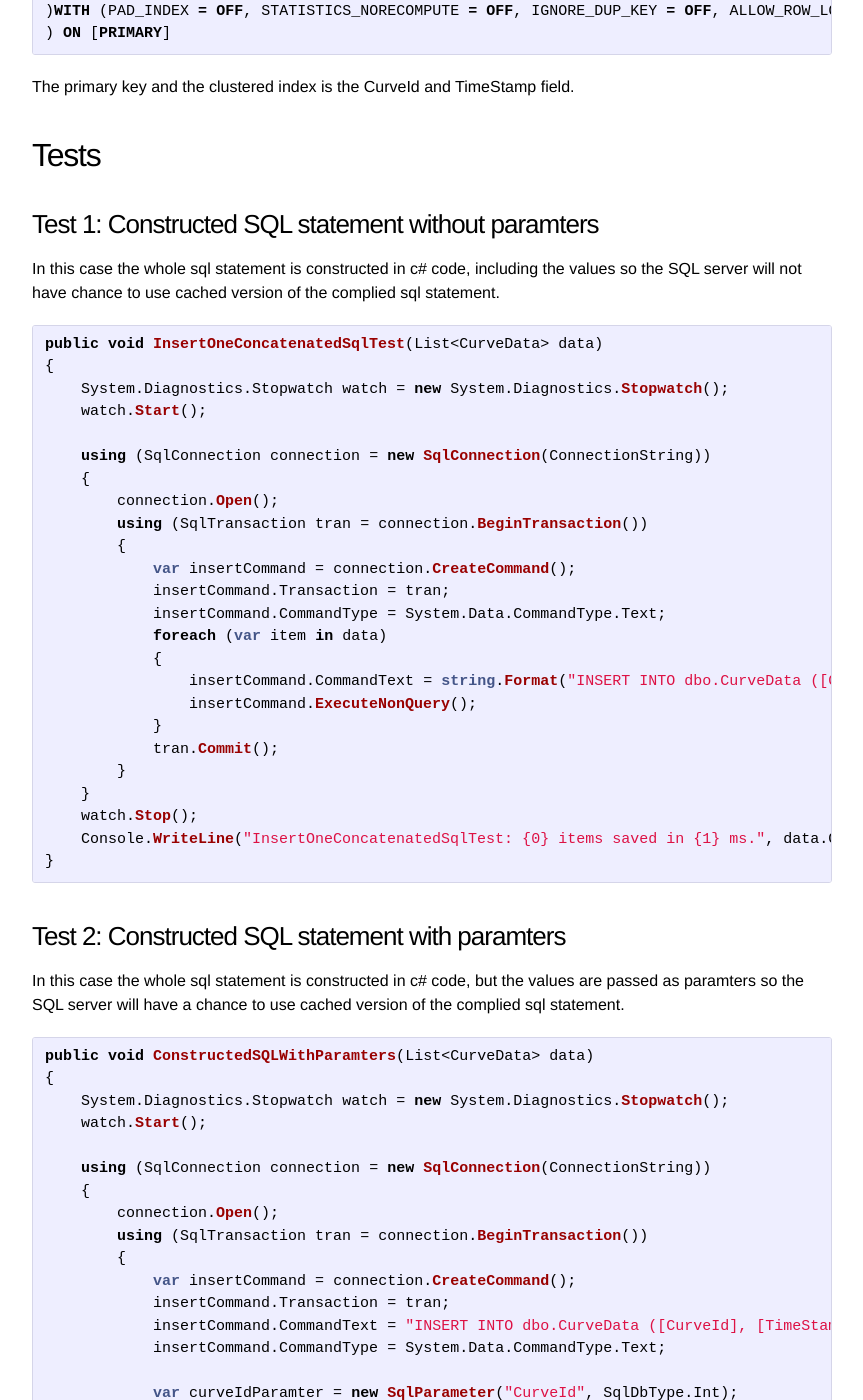
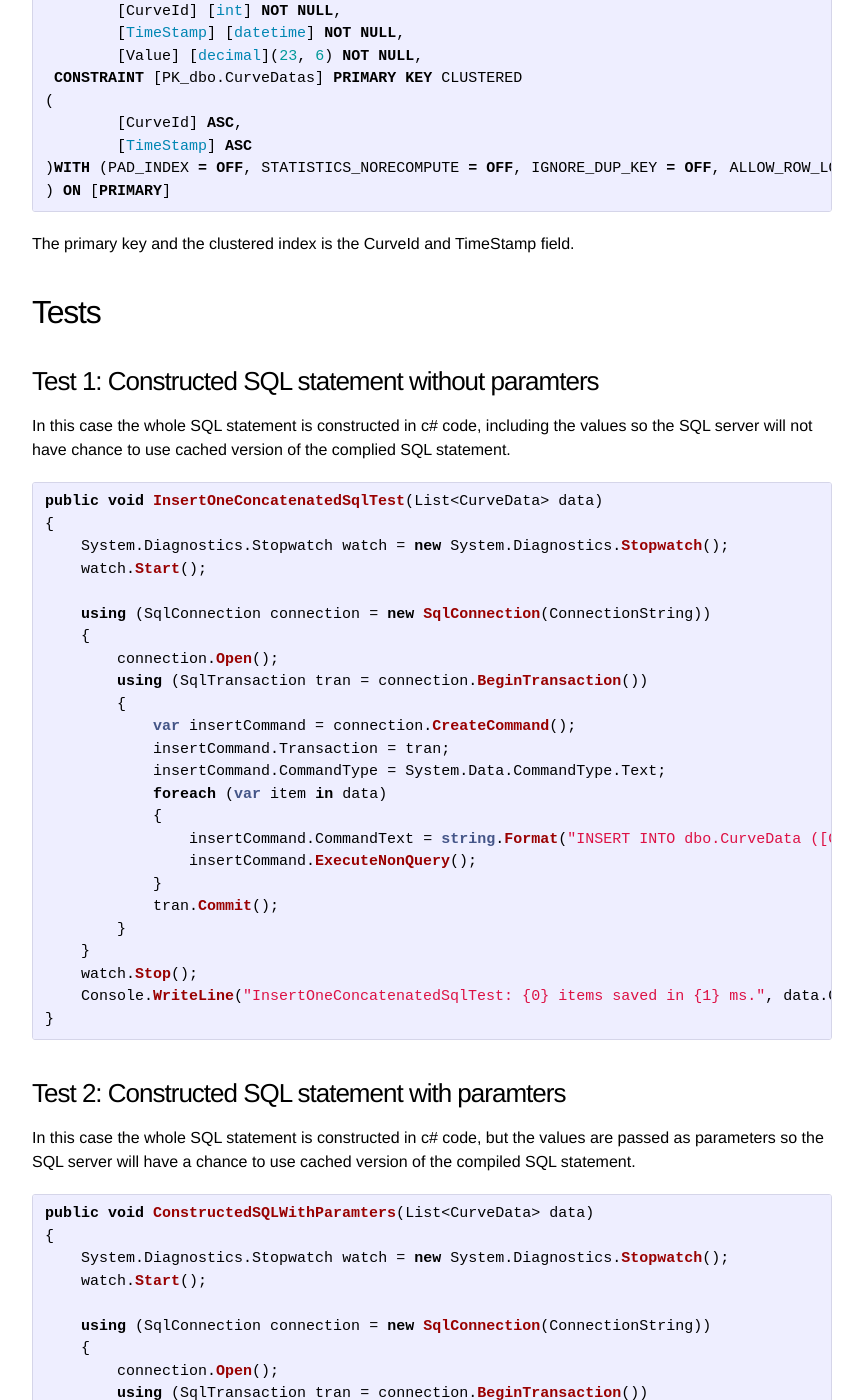
Before and after one commit to szunyog/szunyog.github.io, a Jekyll site: the page built from _posts/2015-03-31-mssql-csharp-insert-performance-test.md, in a window 1280 px wide and 1400 px high, scrolled down 1013 px. Shown: the whole window, without its empty margins (208-1071 px from the left). Built offline with Jekyll 4.4.1, drawn with Linux system fonts in a browser that asks for light colours; nearby versions of some CDN libraries; comment, search, counter and statistics services are not loaded; some of the changed text lies outside the part shown.

Commit message:
fix typos

```diff
--- a/_posts/2015-03-31-mssql-csharp-insert-performance-test.md
+++ b/_posts/2015-03-31-mssql-csharp-insert-performance-test.md
@@ -52,7 +59,7 @@ The primary key and the clustered index is the CurveId and TimeStamp field.
 
 ### Test 1: Constructed SQL statement without paramters
 
-In this case the whole sql statement is constructed in c# code, including the values so the SQL server will not have chance to use cached version of the complied sql statement.
+In this case the whole SQL statement is constructed in c# code, including the values so the SQL server will not have chance to use cached version of the complied SQL statement.
 
 {% highlight csharp %}
 
@@ -84,7 +91,7 @@ public void InsertOneConcatenatedSqlTest(List<CurveData> data)
 
 ### Test 2: Constructed SQL statement with paramters
 
-In this case the whole sql statement is constructed in c# code, but the values are passed as paramters so the SQL server will have a chance to use cached version of the complied sql statement.
+In this case the whole SQL statement is constructed in c# code, but the values are passed as parameters so the SQL server will have a chance to use cached version of the compiled SQL statement.
 
 {% highlight csharp %}
 
@@ -127,7 +134,7 @@ public void ConstructedSQLWithParamters(List<CurveData> data)
 
 ### Test 3: Constructed SQL statement with multiple values
 
-In this case the whole sql statement is constructed in c# code, but multiple values are used in one statement. In this case the SQL server cannot use cached queries, but the number of the sql operations could be decreased. In this test 100 items per sql statement is used.
+In this case the whole SQL statement is constructed in c# code, but multiple values are used in one statement. In this case the SQL server cannot use cached queries, but the number of the SQL operations could be decreased. In this test 100 items per SQL statement is used.
 
 {% highlight csharp %}
 
```
Also changed, not shown: other parts of _posts/2015-03-31-mssql-csharp-insert-performance-test.md (+12 -5 lines).
